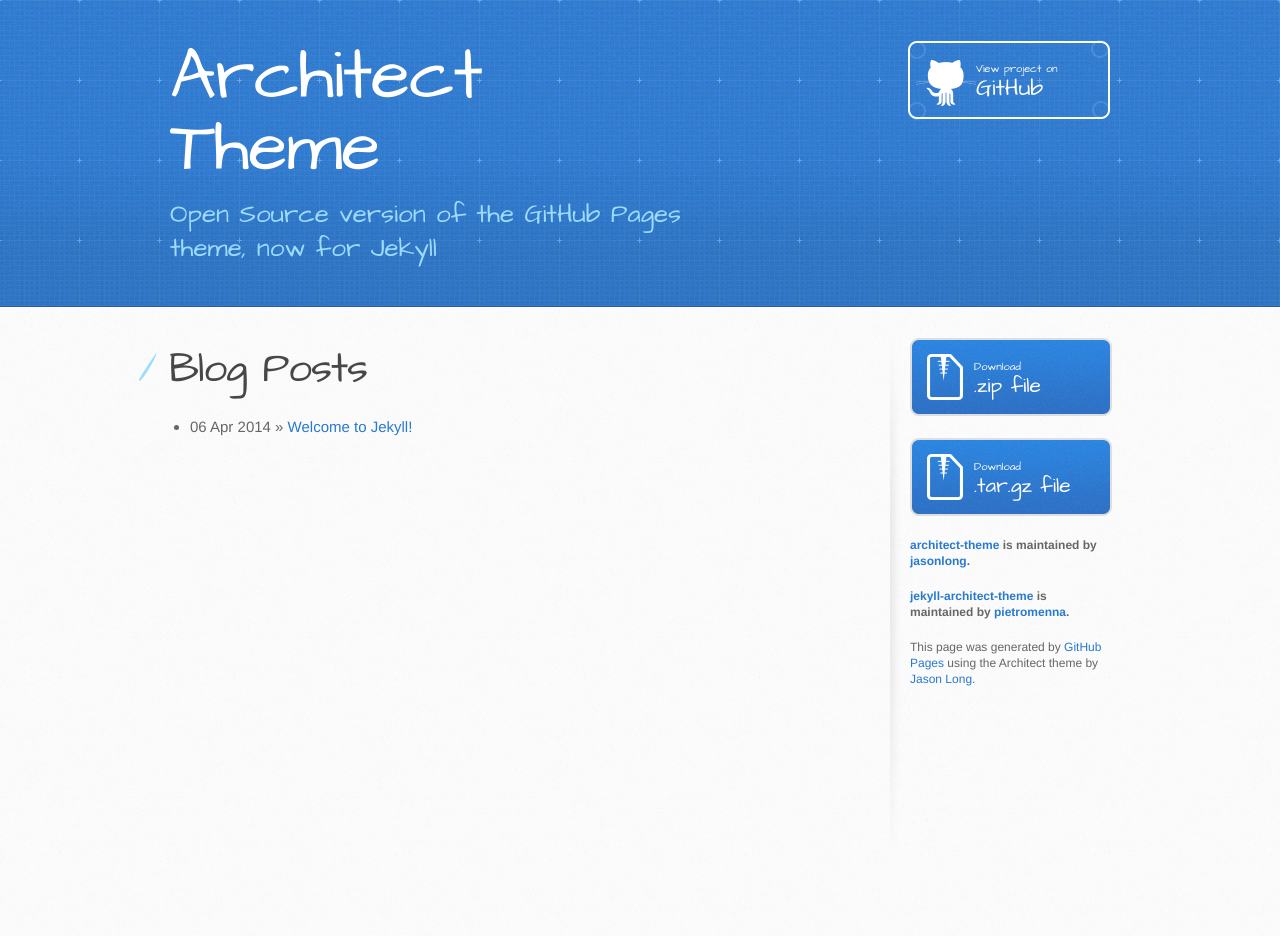
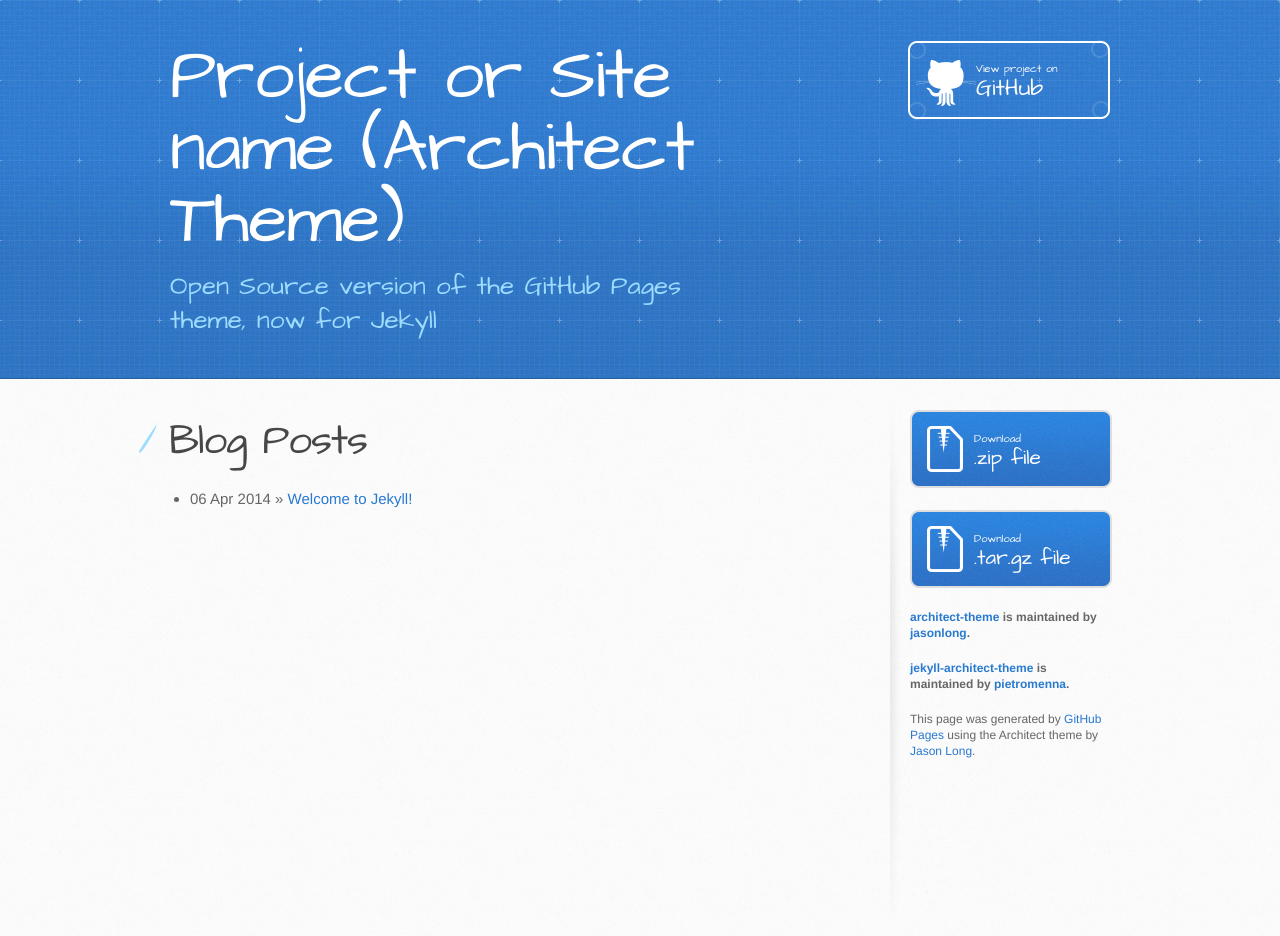
Before and after one commit to pietromenna/jekyll-architect-theme, a Jekyll site: the page built from index.html, in a window 1280 px wide. Built offline with Jekyll 4.4.1, drawn with Linux system fonts in a browser that asks for light colours; Markdown is read by kramdown in place of the engine named in the settings; before the commit the page ends 900 px from its top, so only the background shows below that.

Commit message:
Added information on README.md for _config.yml specific for baseurl

```diff
--- a/_config.yml
+++ b/_config.yml
@@ -1,3 +1,11 @@
-name: Architect Theme
+# Setup
+name:         Project or Site name (Architect Theme)
+tagline:      A responsive theme for your project on GitHub Pages
+baseurl:      ""
+
+# Gems
+gems:
+  - jekyll-paginate
+
+#Others
 markdown: redcarpet
-baseurl: '/jekyll-architect-theme'
```
Also changed, not shown: README.md.
